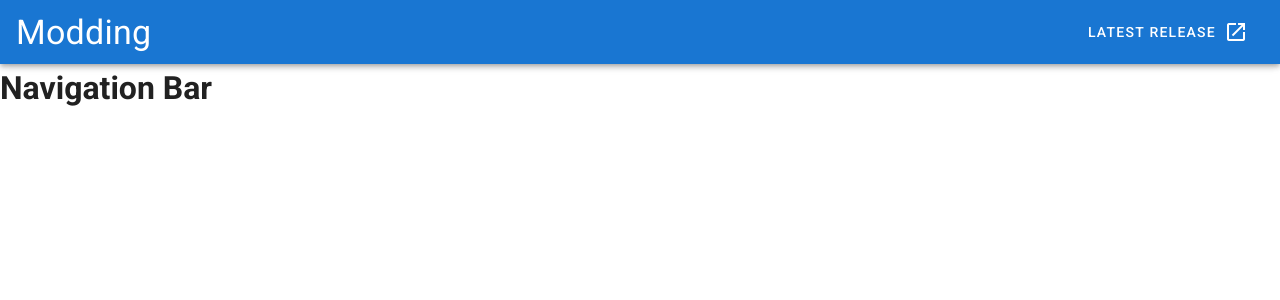
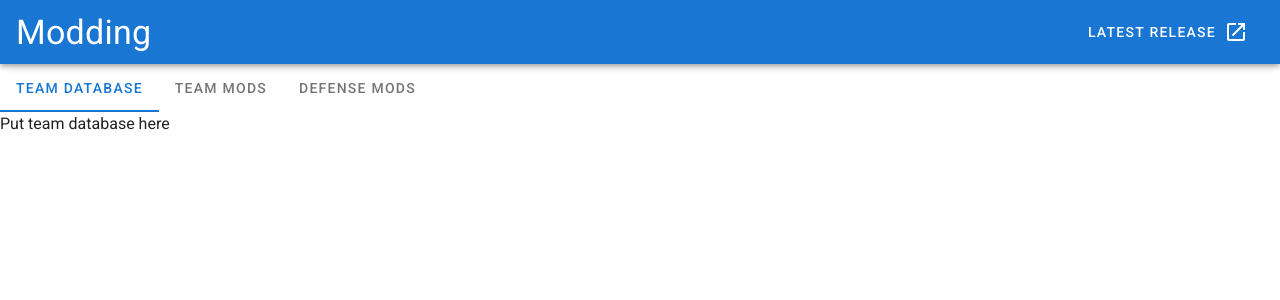
Before and after one commit to Loreck-SWGOH/Squads, a Vue app in the folder frontend/: page / in a window 1280 px wide. Shown: the top 300 px of the page. Built offline with nearby package versions, Linux system fonts and the light colour scheme.

Commit message:
Add tab items.

```diff
--- a/frontend/src/components/Navbar.vue
+++ b/frontend/src/components/Navbar.vue
@@ -1,5 +1,15 @@
 <template>
-    <h1> Navigation Bar </h1>
+    <v-tabs>
+        <v-tab ripple> Team Database </v-tab>
+        <v-tab-item> Put team database here </v-tab-item>
+
+        <v-tab ripple> Team Mods </v-tab>
+        <v-tab-item> Put team mods application here </v-tab-item>
+
+        <v-tab ripple> Defense Mods </v-tab>
+        <v-tab-item> Put defense mods application here </v-tab-item>
+    </v-tabs>
+
 </template>
 
 <script>
--- a/frontend/src/views/Home.vue
+++ b/frontend/src/views/Home.vue
@@ -1,9 +1,10 @@
+<!-- Opening page -->
 <template>
   <Navbar />
 </template>
 
 <script>
-  import Navbar from '../components/Navbar'
+  import Navbar from '@/components/Navbar'
 
   export default {
     name: 'Home',
```
